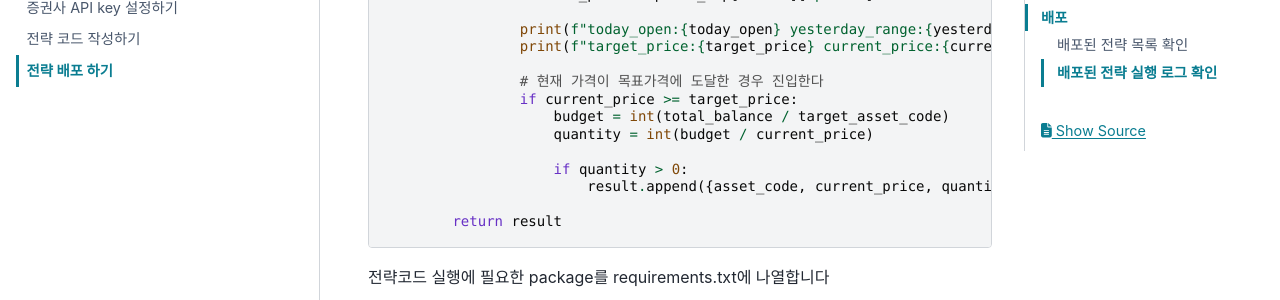
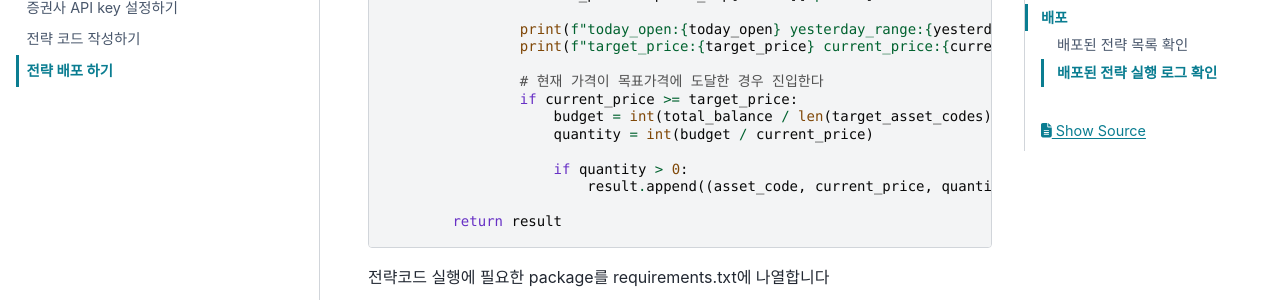
Before and after one commit to qrstai/qupyter, a Sphinx documentation site: the page built from docs/source/tutorials/deploy.md, in a window 1280 px wide and 900 px high, scrolled down 1811 px. Shown: the part 152-452 px from the top of the window. Built offline with Sphinx 7.4.7 and the PyData theme 0.15.4, drawn with Linux system fonts in a browser that asks for light colours.

Commit message:
docs: update sample codes

````diff
--- a/docs/source/tutorials/deploy.md
+++ b/docs/source/tutorials/deploy.md
@@ -99,11 +99,11 @@ async def trade_func(user_account, pending_orders, positions, broker):
 
                 # 현재 가격이 목표가격에 도달한 경우 진입한다
                 if current_price >= target_price:
-                    budget = int(total_balance / target_asset_code)
+                    budget = int(total_balance / len(target_asset_codes))
                     quantity = int(budget / current_price)
 
                     if quantity > 0:
-                        result.append({asset_code, current_price, quantity})
+                        result.append((asset_code, current_price, quantity))
 
         return result
 ```
````
Also changed, not shown: docs/source/tutorials/strategy.md (+2 -2 lines).
